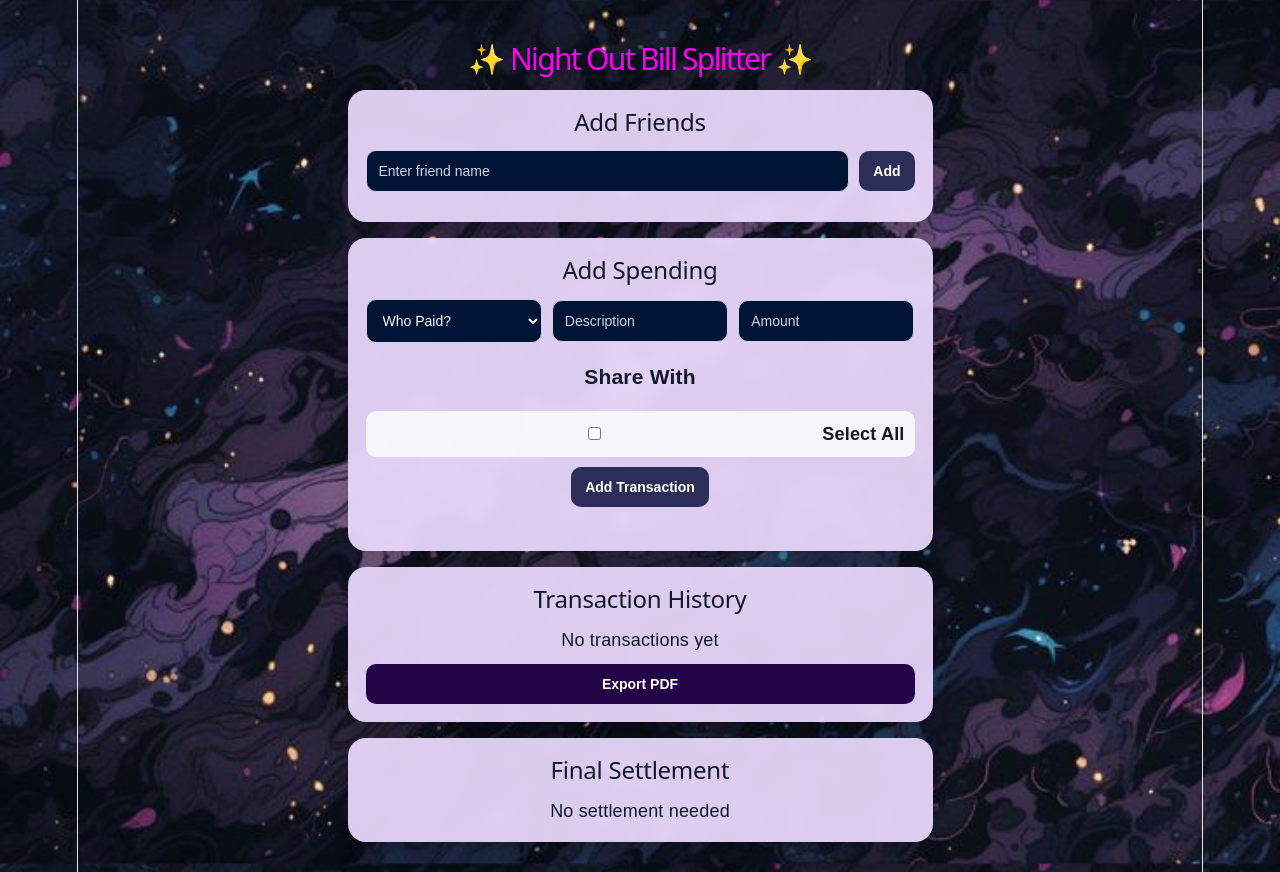
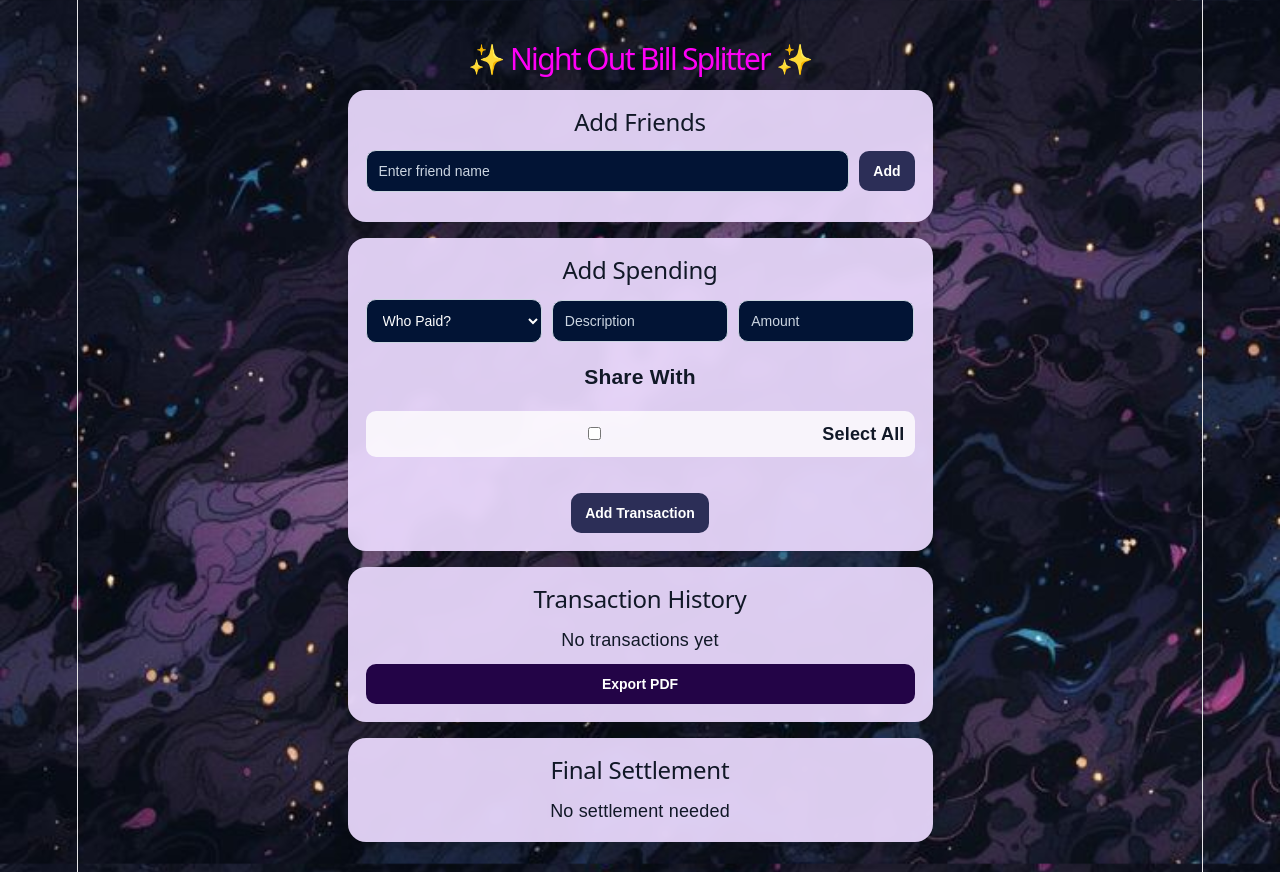
Before and after one commit to Ravinesh9990/night-out-splitter, a React (Vite) app: page / in a window 1280 px wide. Built offline with nearby package versions, Linux system fonts and the light colour scheme.

Commit message:
Add Space in UI 'Add Transaction' 2

```diff
--- a/src/App.jsx
+++ b/src/App.jsx
@@ -264,11 +264,10 @@ function App() {
               </label>
             ))}
           </div>
-
+          <div>&nbsp;</div>
           <button onClick={addTransaction}>
             Add Transaction
           </button>
-          <div>&nbsp;</div>
         </div>
 
         <div className="card">
```
